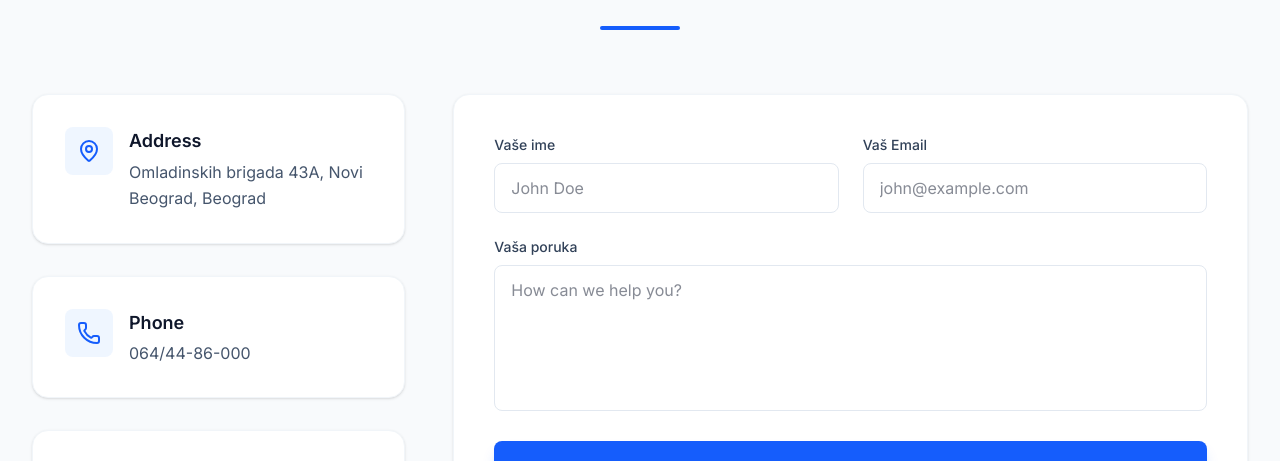
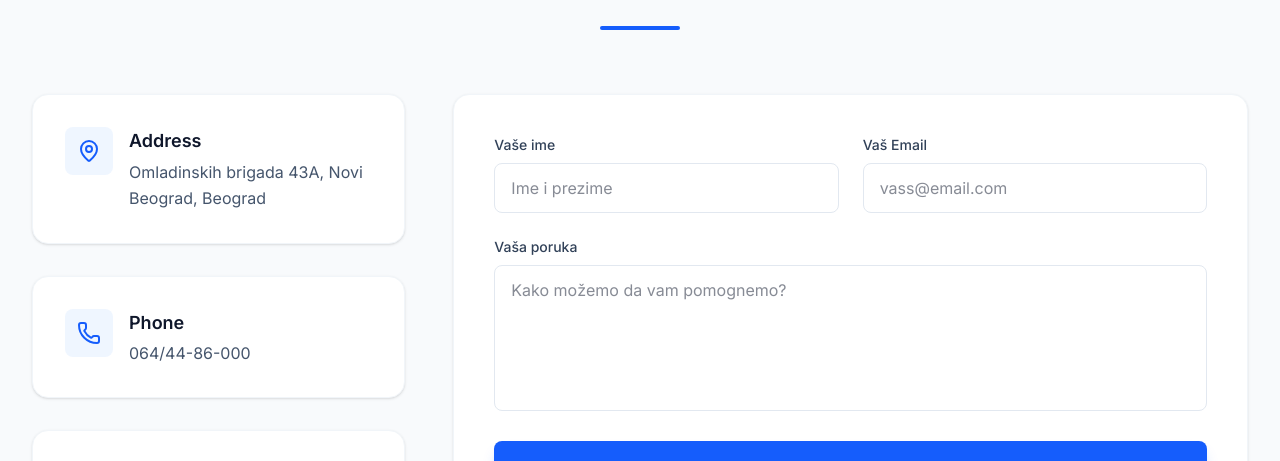
Before and after one commit to zaricmilos014-svg/e-racunovodstvo, a React (Vite) app: page / in a window 1280 px wide. Shown: the part 2470-2931 px from the top of the page. Built offline with nearby package versions, Linux system fonts and the light colour scheme.

Commit message:
Update Contact.tsx

```diff
--- a/src/components/Contact.tsx
+++ b/src/components/Contact.tsx
@@ -8,6 +8,27 @@ interface ContactProps {
 
 export default function Contact({ currentLang }: ContactProps) {
   const t = translations[currentLang].contact;
+
+  // --- FUNKCIJA KOJA REŠAVA PROBLEM SLANJA ---
+  const handleSubmit = (e: React.FormEvent<HTMLFormElement>) => {
+    e.preventDefault();
+    const form = e.currentTarget;
+    const formData = new FormData(form);
+
+    fetch("/", {
+      method: "POST",
+      headers: { "Content-Type": "application/x-www-form-urlencoded" },
+      body: new URLSearchParams(formData as any).toString(),
+    })
+      .then(() => {
+        alert("Poruka je uspešno poslata!");
+        form.reset(); // Čisti formu nakon slanja
+      })
+      .catch((error) => {
+        alert("Greška pri slanju: " + error);
+      });
+  };
+  // ------------------------------------------
 
   return (
     <section id="contact" className="py-24 bg-slate-50">
@@ -63,14 +84,14 @@ export default function Contact({ currentLang }: ContactProps) {
           {/* Contact Form */}
           <div className="lg:col-span-2">
             <div className="bg-white p-8 md:p-10 rounded-2xl shadow-sm border border-slate-100">
-              {/* IZMENJENO: Dodati Netlify atributi i uklonjen onSubmit blokator */}
               <form
                 name="contact"
                 method="POST"
                 data-netlify="true"
+                onSubmit={handleSubmit}
                 className="space-y-6"
               >
-                {/* OBAVEZNO ZA NETLIFY + REACT */}
+                {/* OVO JE KLJUČNO ZA NETLIFY RECOGNITION */}
                 <input type="hidden" name="form-name" value="contact" />
 
                 <div className="grid grid-cols-1 md:grid-cols-2 gap-6">
@@ -84,7 +105,7 @@ export default function Contact({ currentLang }: ContactProps) {
                       name="name"
                       required
                       className="w-full px-4 py-3 rounded-lg border border-slate-200 focus:ring-2 focus:ring-blue-600 focus:border-transparent outline-none transition-all"
-                      placeholder="John Doe"
+                      placeholder="Ime i prezime"
                     />
                   </div>
                   <div>
@@ -97,7 +118,7 @@ export default function Contact({ currentLang }: ContactProps) {
                       name="email"
                       required
                       className="w-full px-4 py-3 rounded-lg border border-slate-200 focus:ring-2 focus:ring-blue-600 focus:border-transparent outline-none transition-all"
-                      placeholder="john@example.com"
+                      placeholder="vass@email.com"
                     />
                   </div>
                 </div>
@@ -111,7 +132,7 @@ export default function Contact({ currentLang }: ContactProps) {
                     rows={5}
                     required
                     className="w-full px-4 py-3 rounded-lg border border-slate-200 focus:ring-2 focus:ring-blue-600 focus:border-transparent outline-none transition-all resize-none"
-                    placeholder="How can we help you?"
+                    placeholder="Kako možemo da vam pomognemo?"
                   ></textarea>
                 </div>
                 <button
```
